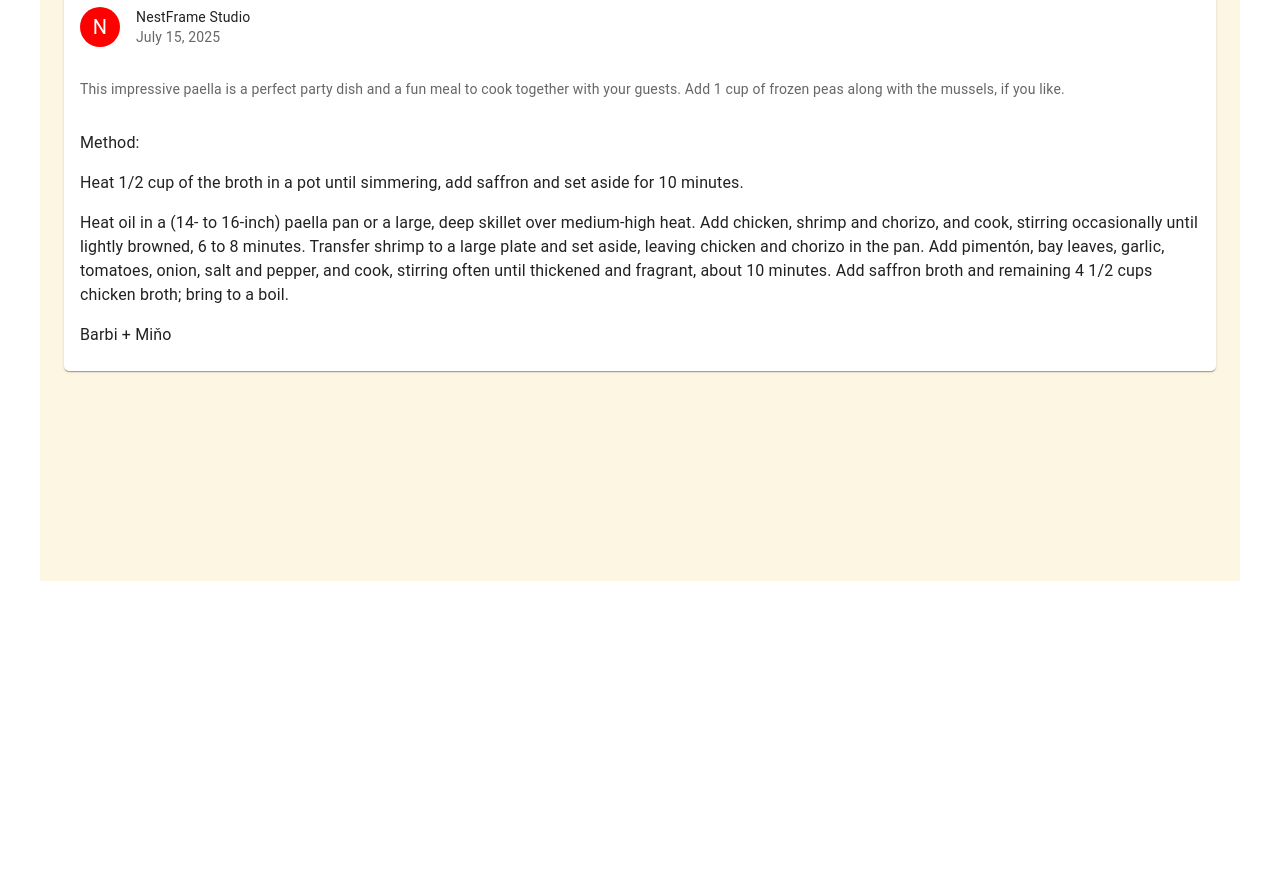
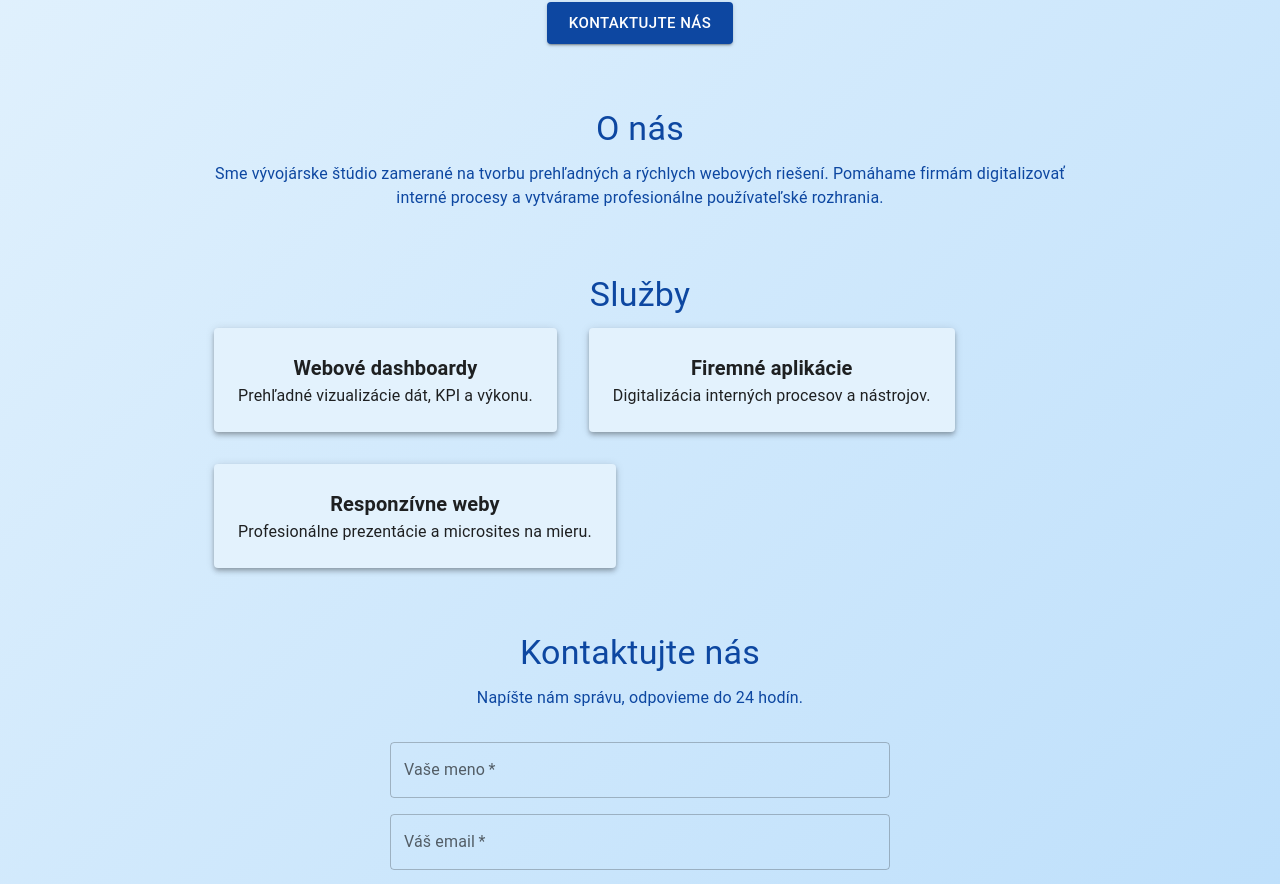
Before and after one commit to mino685/one-page-app, a Next.js app: page / in a window 1280 px wide. Shown: the part 219-1103 px from the top of the page. Before the commit the page ends 800 px from the top, so only its background shows below. Built offline with nearby package versions, Linux system fonts and the light colour scheme; what @mui/material-nextjs would draw is missing.

Commit message:
change content 02

```diff
--- a/app/page.tsx
+++ b/app/page.tsx
@@ -1,58 +1,153 @@
-import { Avatar, Box, Card, CardActions, CardContent, CardHeader, CardMedia, CircularProgress, Collapse, Container, Grid, IconButton, Typography } from "@mui/material";
+'use client';
+
+import {
+  Alert,
+  Avatar,
+  Box,
+  Button,
+  Card,
+  CardActions,
+  CardContent,
+  CardHeader,
+  CardMedia,
+  Checkbox,
+  CircularProgress,
+  Collapse,
+  Container,
+  FormControlLabel,
+  FormLabel,
+  Grid,
+  IconButton,
+  OutlinedInput,
+  Paper,
+  Snackbar,
+  TextField,
+  Typography,
+} from "@mui/material";
+import { useRef, useState } from "react";
+
+
 
 
 export default function Home() {
+
+  const form = useRef<HTMLFormElement>(null);
+  const [openSnackbar, setOpenSnackbar] = useState(false);
+
+  const sendEmail = (e: React.FormEvent<HTMLFormElement>) => {
+    e.preventDefault();
+  };
+
     return (
-    <Container sx={{ bgcolor: '#fdf6e3' }}>
-    <Grid
-      container
-      spacing={0}
-      direction="column"
-      alignItems="center"
-      justifyContent="center"
-      sx={{ minHeight: '100vh' }}
+      <Box
+        sx={{
+          minHeight: '100vh',
+          background: 'linear-gradient(135deg, #e3f2fd, #bbdefb)',
+          py: 8,
+          color: '#0d47a1',
+        }}
       >
-      <Card sx={{borderRadius: '5px'}}>
-        <CardHeader
-          avatar={
-            <Avatar sx={{ bgcolor: 'red' }} aria-label="recipe">
-              N
-            </Avatar>
-          }
-          title="NestFrame Studio"
-          subheader="July 15, 2025"
-        />
-        <CardContent>
-          <Typography variant="body2" sx={{ color: 'text.secondary' }}>
-            This impressive paella is a perfect party dish and a fun meal to cook
-            together with your guests. Add 1 cup of frozen peas along with the mussels,
-            if you like.
+        <Container maxWidth="md">
+          {/* Hero sekcia */}
+          <Box textAlign="center" sx={{ mb: 8 }}>
+            <Typography variant="h2" fontWeight="bold" gutterBottom>
+              NestFrame STUDIO
             </Typography>
-        </CardContent>
-        <Collapse in={true} timeout="auto" unmountOnExit>
-          <CardContent>
-            <Typography sx={{ marginBottom: 2 }}>Method:</Typography>
-            <Typography sx={{ marginBottom: 2 }}>
-              Heat 1/2 cup of the broth in a pot until simmering, add saffron and set
-              aside for 10 minutes.
+            <Typography variant="h6" sx={{ mb: 4 }}>
+              Moderné webové dashboardy a aplikácie pre firmy
             </Typography>
-            <Typography sx={{ marginBottom: 2 }}>
-              Heat oil in a (14- to 16-inch) paella pan or a large, deep skillet over
-              medium-high heat. Add chicken, shrimp and chorizo, and cook, stirring
-              occasionally until lightly browned, 6 to 8 minutes. Transfer shrimp to a
-              large plate and set aside, leaving chicken and chorizo in the pan. Add
-              pimentón, bay leaves, garlic, tomatoes, onion, salt and pepper, and cook,
-              stirring often until thickened and fragrant, about 10 minutes. Add
-              saffron broth and remaining 4 1/2 cups chicken broth; bring to a boil.
+            <Button
+              variant="contained"
+              size="large"
+              sx={{ backgroundColor: '#0d47a1', color: '#fff', ':hover': { backgroundColor: '#1565c0' } }}
+            >
+              Kontaktujte nás
+            </Button>
+          </Box>
+
+          {/* O nás */}
+          <Box sx={{ textAlign: 'center', mb: 8 }}>
+            <Typography variant="h4" gutterBottom>
+              O nás
             </Typography>
             <Typography>
-              Barbi + Miňo
+              Sme vývojárske štúdio zamerané na tvorbu prehľadných a rýchlych webových riešení.
+              Pomáhame firmám digitalizovať interné procesy a vytvárame profesionálne používateľské rozhrania.
             </Typography>
-          </CardContent>
-        </Collapse>
-      </Card>
+          </Box>
+
+          {/* Služby */}
+          <Box sx={{ mb: 8 }}>
+            <Typography variant="h4" textAlign="center" gutterBottom>
+              Služby
+            </Typography>
+            <Grid container spacing={4}>
+              {[
+                {
+                  title: 'Webové dashboardy',
+                  desc: 'Prehľadné vizualizácie dát, KPI a výkonu.',
+                },
+                {
+                  title: 'Firemné aplikácie',
+                  desc: 'Digitalizácia interných procesov a nástrojov.',
+                },
+                {
+                  title: 'Responzívne weby',
+                  desc: 'Profesionálne prezentácie a microsites na mieru.',
+                },
+              ].map((s, i) => (
+                <Grid item xs={12} md={4} key={i}>
+                  <Paper elevation={4} sx={{ p: 3, textAlign: 'center', backgroundColor: '#e3f2fd' }}>
+                    <Typography variant="h6" fontWeight="bold">{s.title}</Typography>
+                    <Typography>{s.desc}</Typography>
+                  </Paper>
                 </Grid>
+              ))}
+            </Grid>
+          </Box>
 
+          {/* Kontakt */}
+          <Box sx={{ textAlign: 'center' }}>
+            <Typography variant="h4" gutterBottom>
+              Kontaktujte nás
+            </Typography>
+            <Typography sx={{ mb: 4 }}>Napíšte nám správu, odpovieme do 24 hodín.</Typography>
+
+            <Box
+              component="form"
+              ref={form}
+              onSubmit={sendEmail}
+              sx={{ maxWidth: 500, mx: 'auto', textAlign: 'left' }}
+            >
+              <TextField label="Vaše meno" name="user_name" fullWidth required sx={{ mb: 2 }} />
+              <TextField label="Váš email" name="user_email" fullWidth required sx={{ mb: 2 }} />
+              <TextField
+                label="Vaša správa"
+                name="message"
+                fullWidth
+                multiline
+                rows={4}
+                required
+                sx={{ mb: 2 }}
+              />
+              <Button
+                type="submit"
+                variant="contained"
+                sx={{ backgroundColor: '#0d47a1', color: '#fff', ':hover': { backgroundColor: '#1565c0' } }}
+                fullWidth
+              >
+                Odoslať
+              </Button>
+            </Box>
+          </Box>
+
+          {/* Potvrdenie */}
+          <Snackbar open={openSnackbar} autoHideDuration={4000} onClose={() => setOpenSnackbar(false)}>
+            <Alert severity="success" sx={{ width: '100%' }}>
+              Správa bola úspešne odoslaná!
+            </Alert>
+          </Snackbar>
         </Container>
-  );
+      </Box>
+    )
   }
--- a/package.json
+++ b/package.json
@@ -15,6 +15,8 @@
     "@mui/icons-material": "^7.0.2",
     "@mui/material": "^7.0.2",
     "@mui/material-nextjs": "^7.0.2",
+    "@mui/styles": "^6.4.11",
+    "classnames": "^2.5.1",
     "next": "15.2.2",
     "react": "^19.0.0",
     "react-dom": "^19.0.0"
```
Also changed, not shown: 1 other file (tests, documents, lock files or other folders). Lines whose indentation alone changed are shown as unchanged.
